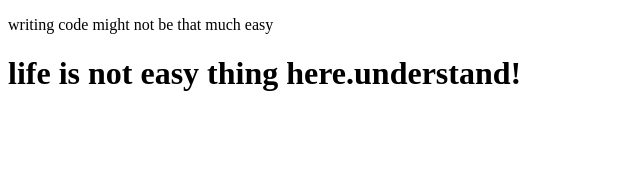
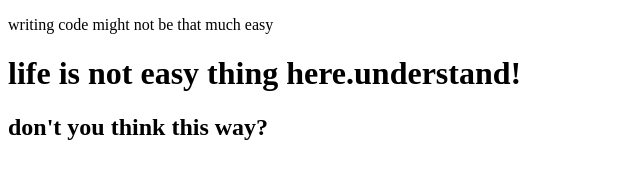
Before and after one commit to Ahsan-code/git_for_test, a plain HTML site: page index.html in a window 1280 px wide. Shown: the whole page, without its empty margins (0-640 px from the left). Drawn offline with Linux system fonts and the light colour scheme.

Commit message:
third commit

```diff
--- a/index.html
+++ b/index.html
@@ -11,5 +11,6 @@
         writing code might not be that much easy
     </p>
     <h1>life is not easy thing here.understand!</h1>
+    <h2>don't you think this way?</h2>
 </body>
 </html>
```
